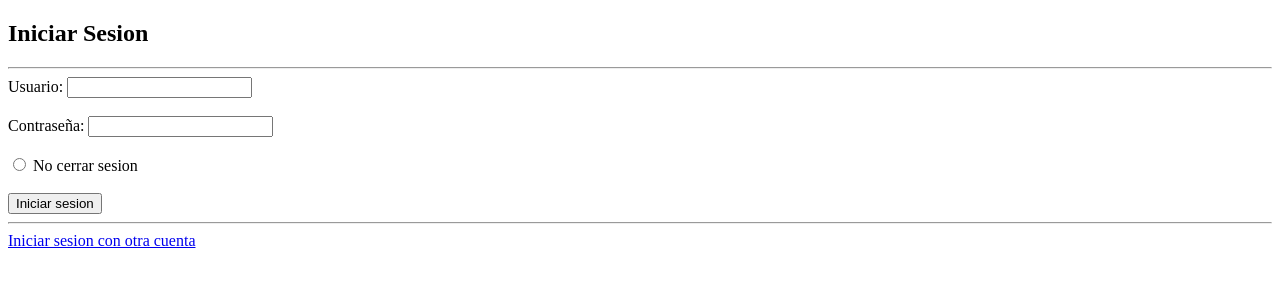
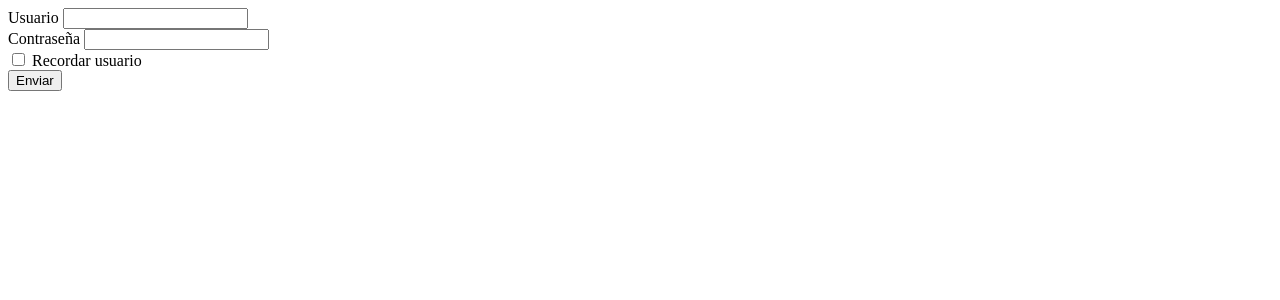
Before and after one commit to Clonico00/ejerciciosPHP, a PHP site: page /login.php in a window 1280 px wide. Shown: the top 300 px of the page. Run offline with PHP 8.4, Linux system fonts and the light colour scheme.

Commit message:
ejercicio varios usuarios

```diff
--- a/01Ejercicios/EjercicioVariosUsuarios/inicio.php
+++ b/01Ejercicios/EjercicioVariosUsuarios/inicio.php
@@ -1,4 +1,3 @@
 <?php
 echo "<h2>Bienvenido</h2>";
-/*Volver a la pagina de login*/
 echo "<a href='login.php'>Volver a la pagina de login</a>";
--- a/01Ejercicios/EjercicioVariosUsuarios/login.php
+++ b/01Ejercicios/EjercicioVariosUsuarios/login.php
@@ -1,97 +1,45 @@
 <?php
-/*Comprobar si el usuario le ha dado a recordar en el checkbox, de ser asi guardar los datos en una cookie y en los input "usuario" y "password", escribir el usuario y la contraseña pero con "*"*/
-if ($_SERVER['REQUEST_METHOD'] == 'POST') {
-    if ($_COOKIE["usuario"] && isset($_POST['cbox1'])) {
-        setcookie("usuario", $_POST['usuario'], time() + 60 * 60 * 24 * 365);
-        setcookie("password", $_POST['password'], time() + 60 * 60 * 24 * 365);
-        $usuario = str_replace($_COOKIE["usuario"], str_repeat("*", strlen($_COOKIE["usuario"])), $_COOKIE["usuario"]);
-        $password = str_replace($_COOKIE["password"], str_repeat("*", strlen($_COOKIE["password"])), $_COOKIE["password"]);
+session_start();
+if (isset($_POST['enviar'])) {
+    if (isset($_POST['usuario']) && isset($_POST['password'])) {
+        if ($_POST['usuario'] == 'admin' && $_POST['password'] == 'admin') {
+            $_SESSION['usuario'] = $_POST['usuario'];
+            $_SESSION['password'] = $_POST['password'];
+            if (isset($_POST['recordar'])) {
+                setcookie('usuario', $_POST['usuario'], time() + 60 * 60 * 24 * 365);
+                setcookie('password', $_POST['password'], time() + 60 * 60 * 24 * 365);
+            }
+            header('Location: inicio.php');
+        } else {
+            echo "<h2>Usuario o contraseña incorrectos</h2>";
+        }
+    }
+}
 ?>
 <!DOCTYPE html>
 <html lang="en">
 <head>
     <meta charset="UTF-8">
-            <title>Ejercicio Varios Usuarios</title>
+    <title>Login</title>
 </head>
 <body>
-        <h2>Iniciar Sesion</h2>
-        <hr>
-        <form action="<?php echo htmlspecialchars($_SERVER['PHP_SELF']); ?>" method="post">
-            <label for="usuario">Usuario: </label>
-            <?php echo "<input type='text' name='usuario' value='" . $usuario . "'><br>"; ?>
+    <form action="<?php echo $_SERVER['PHP_SELF']; ?>" method="post">
+        <label for="usuario">Usuario</label>
+        <input type="text" name="usuario" id="usuario" value="<?php if (isset($_COOKIE['usuario'])) {
+            echo $_COOKIE['usuario'];
+        } ?>">
         <br>
+        <label for="password">Contraseña</label>
+        <input type="password" name="password" id="password" value="<?php if (isset($_COOKIE['password'])) {
+            echo $_COOKIE['password'];
+        } ?>">
         <br>
-            <label for="password">Contraseña: </label>
-            <?php echo "<input type='text' name='password' value='" . $password . "'><br>"; ?>
+        <input type="checkbox" name="recordar" id="recordar" <?php if (isset($_COOKIE['usuario'])) {
+            echo 'checked';
+        } ?>>
+        <label for="recordar">Recordar usuario</label>
         <br>
-            <br>
-            <label><input type="radio" name="cbox1"> No cerrar sesion </label><br>
-            <br>
-            <input type="submit" value="Iniciar sesion" name="iniciarSesion">
+        <input type="submit" name="enviar" value="Enviar">
     </form>
-        <hr>
-        <a href="<?php echo htmlspecialchars($_SERVER['PHP_SELF']); ?>">Iniciar sesion con otra cuenta</a>
 </body>
 </html>
-        <?php
-    } else {
-        ?>
-        <!DOCTYPE html>
-        <html lang="en">
-        <head>
-            <meta charset="UTF-8">
-            <title>Ejercicio Varios Usuarios</title>
-        </head>
-        <body>
-        <h2>Iniciar Sesion</h2>
-        <hr>
-        <form action="<?php echo htmlspecialchars($_SERVER['PHP_SELF']); ?>" method="post">
-            <label for="usuario">Usuario: </label>
-            <input type="text" name="usuario" id="usuario" required>
-            <br>
-            <br>
-            <label for="password">Contraseña: </label>
-            <input type="text" name="password" id="password" required>
-            <br>
-            <br>
-            <label><input type="radio" name="cbox1"> No cerrar sesion </label><br>
-            <br>
-            <input type="submit" value="Iniciar sesion" name="iniciarSesion">
-        </form>
-        <hr>
-        <a href="<?php echo htmlspecialchars($_SERVER['PHP_SELF']); ?>">Iniciar sesion con otra cuenta</a>
-        </body>
-        </html>
-        <?php
-    }
-} else {
-    ?>
-    <!DOCTYPE html>
-    <html lang="en">
-    <head>
-        <meta charset="UTF-8">
-        <title>Ejercicio Varios Usuarios</title>
-    </head>
-    <body>
-    <h2>Iniciar Sesion</h2>
-    <hr>
-    <form action="<?php echo htmlspecialchars($_SERVER['PHP_SELF']); ?>" method="post">
-        <label for="usuario">Usuario: </label>
-        <input type="text" name="usuario" id="usuario" required>
-        <br>
-        <br>
-        <label for="password">Contraseña: </label>
-        <input type="text" name="password" id="password" required>
-        <br>
-        <br>
-        <label><input type="radio" name="cbox1"> No cerrar sesion </label><br>
-        <br>
-        <input type="submit" value="Iniciar sesion" name="iniciarSesion">
-    </form>
-    <hr>
-    <a href="<?php echo htmlspecialchars($_SERVER['PHP_SELF']); ?>">Iniciar sesion con otra cuenta</a>
-    </body>
-    </html>
-    <?php
-}
-?>
```
Also changed, not shown: 1 other file. Lines whose indentation alone changed are shown as unchanged.
